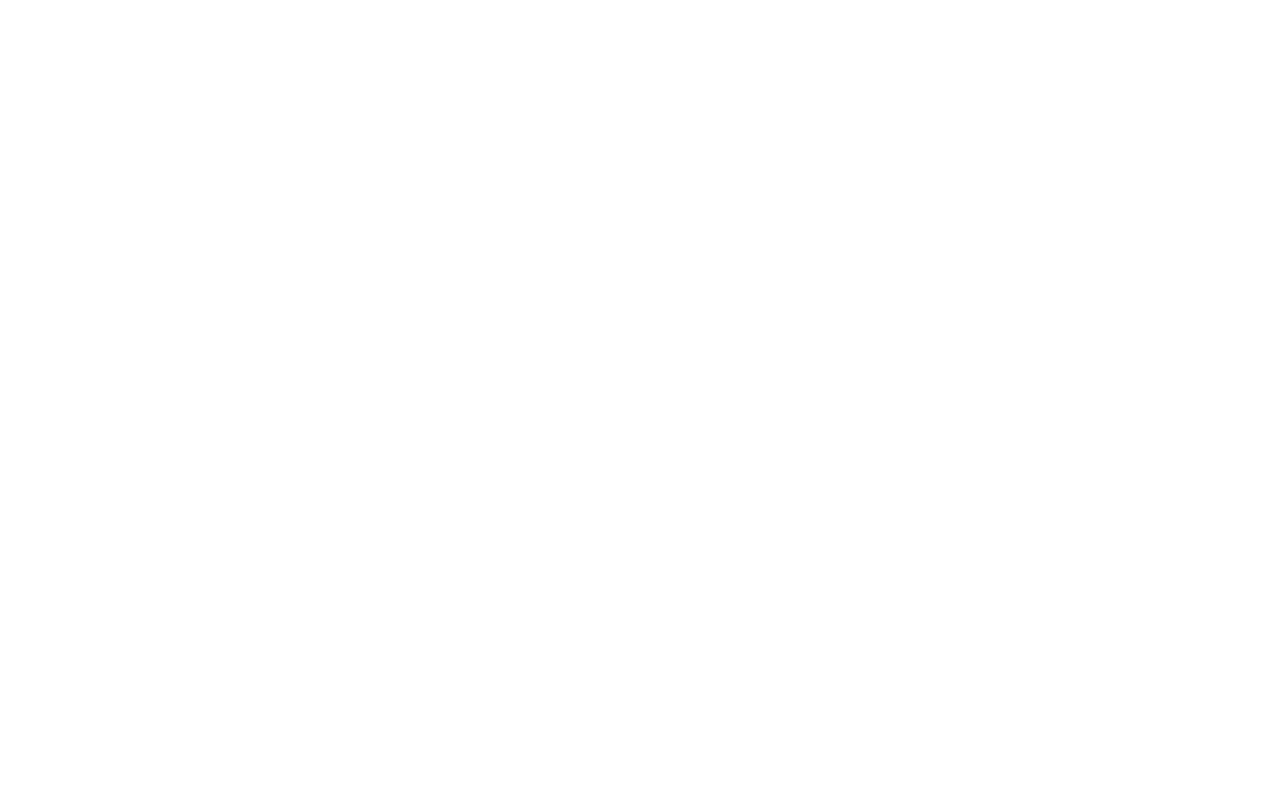
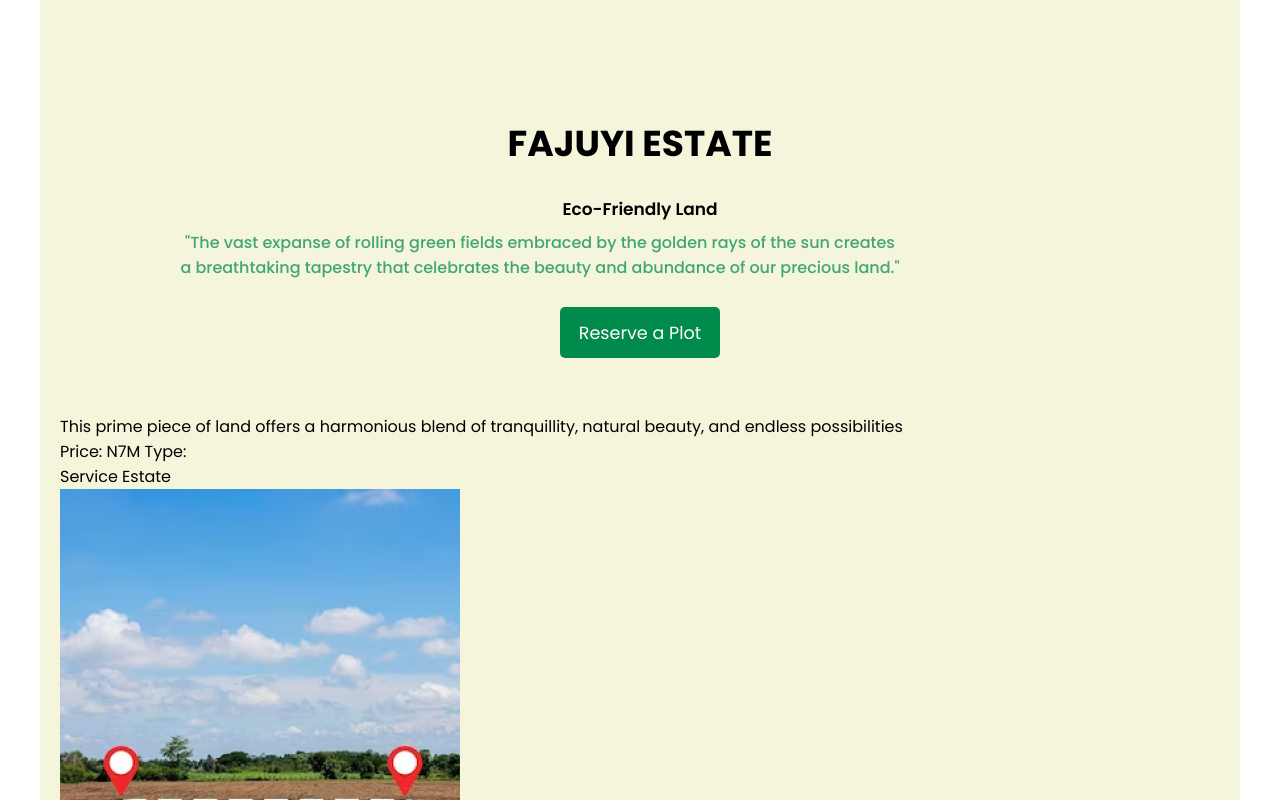
Before and after one commit to Dprinces/Real_Estate_Web_App, a React (Vite) app: page /land in a window 1280 px wide. Before the commit this address had no page. Shown: the top 800 px of the page. Built offline with nearby package versions, Linux system fonts and the light colour scheme.

Commit message:
update file

```diff
--- a/src/App.jsx
+++ b/src/App.jsx
@@ -5,7 +5,9 @@ import ScheduleInspection from "./Components/ScheduleInspection/ScheduleInspecti
 import OurProperties from "./Pages/OurProperties/OurProperties";
 import EstatePage from "./Pages/EstatePage/EstatePage";
 import AboutUs from "./Pages/AboutUs";
+import Land from "./Components/Features/Land/Land";
 import './index.css';
+import House from "./Components/Features/House/House";
 
 export default function App() {
   return (
@@ -16,6 +18,8 @@ export default function App() {
         <Route path="/fajuyiEstate" element={<EstatePage />} />
         <Route path="/scheduleInspection" element={<ScheduleInspection />} />
         <Route path="/aboutus" element={<AboutUs />} />
+        <Route path="/land" element={<Land />} />
+        <Route path="/house" element={<House />} />
       </Routes>
     </div>
   );
--- a/src/Components/Common/Header/NavItems.jsx
+++ b/src/Components/Common/Header/NavItems.jsx
@@ -27,6 +27,8 @@ export const navItems = [
   },
 ];
 
+
+
 export const serviceDropdown = [
   {
     id: 1,
--- a/src/Components/Features/Features.jsx
+++ b/src/Components/Features/Features.jsx
@@ -1,6 +1,6 @@
-import React from 'react'
-import './Features.css'
-
+import React from "react";
+import { Link } from "react-router-dom";
+import "./Features.css";
 
 export default function Features() {
   return (
@@ -8,16 +8,19 @@ export default function Features() {
       <div className="grid-container">
         <div className="grid-one">
           <p>
-            Our major aim is to provide you an affordable properties without having
-            to break the bank.
+            Our major aim is to provide you an affordable properties without
+            having to break the bank.
           </p>
         </div>
-        <div className='grid-two'>
+        <div className="grid-two">
+          <Link to="/land">
             <img src="/images/Land.png" alt="Land pics" />
+          </Link>
         </div>
         <div className="grid-three">
-            <img src="/images/House.png" alt="House pics" />
-
+          <Link to='/house'>
+          <img src="/images/House.png" alt="House pics" />
+          </Link>
         </div>
       </div>
     </>
--- /dev/null
+++ b/src/Components/Features/House/House.jsx
@@ -0,0 +1,8 @@
+import React from 'react'
+import './House.css'
+
+export default function House() {
+  return (
+    <div>House</div>
+  )
+}
--- /dev/null
+++ b/src/Components/Features/Land/Land.css
@@ -0,0 +1,52 @@
+ .container {
+  max-width: 1200px;
+  margin: 0 auto;
+  padding: 20px;
+  justify-content: center;
+  background-color: beige;
+}
+
+ /* .container {
+  max-width: 80%;
+  margin: 0 auto;
+  padding: 20px 0;
+  justify-content: center;
+
+
+}  */
+
+.heading {
+    text-align: center;
+    font-weight: 500;
+}
+
+
+h2 {
+    font-weight: 600;
+    font-size: 17px;
+    margin-bottom: 0.5rem;
+}
+
+.para-text {
+
+width: 60rem;
+height: auto;
+}
+
+.booking-btn {
+    border: none;
+  background: transparent;
+  padding: 6px 6px 6px 6px;
+  font-size: 1.1rem;
+  color: white;
+  background: #008A4C;
+  border-radius: 5px;
+  transition: 0.3s all ease-out;
+  cursor: pointer;
+   margin-bottom: 3.5rem;
+}
+
+
+/* .land-wrapper {
+
+} */
--- /dev/null
+++ b/src/Components/Features/Land/Land.jsx
@@ -0,0 +1,31 @@
+import React from "react";
+import "./Land.css";
+
+export default function Land() {
+  return (
+    <div className="container">
+      <div className="heading">
+        <h1 className="heading-title">FAJUYI ESTATE</h1>
+        <h2>Eco-Friendly Land</h2>
+        <p className="para-text">
+          "The vast expanse of rolling green fields embraced by the golden rays
+          of the sun creates <br />a breathtaking tapestry that celebrates the beauty
+          and abundance of our precious land."
+        </p>
+        <button className="booking-btn"> Reserve a Plot</button>
+      </div>
+      <div className="lands-container">
+        <p>
+          This prime piece of land offers a harmonious blend of tranquillity,
+          natural beauty, and endless possibilities
+        </p>
+        <p>
+          Price: N7M Type: <br /> Service Estate
+        </p>
+        <div className="land-image">
+            <img src="/images/land.png" alt="Land Image" />
+        </div>
+      </div>
+    </div>
+  );
+}
--- a/src/Components/ScheduleInspection/ScheduleInspection.css
+++ b/src/Components/ScheduleInspection/ScheduleInspection.css
@@ -18,10 +18,11 @@
   font-size: 24px;
   text-align: center;
   margin-bottom: 2rem;
+
 }
 
-.form-container {
-  background: #d9d9d94d;
+.form-container  {
+  background: transparent;
   padding: 20px;
   border-radius: 5px;
   box-shadow: 0 2px 4px rgba(0, 0, 0, 0.1);
@@ -62,7 +63,7 @@ height: 35.5625rem;
   margin-bottom: 5px;
 }
 
-.form-container input {
+.form-container input  {
   width: 30.4375rem;
   height: 2rem;
   padding: 20px;
@@ -76,8 +77,20 @@ height: 35.5625rem;
   box-shadow: 0px 8px 4px 0px rgba(0, 138, 76, 0.3);
 }
 
-.form-container select {
+.form-container .select-one {
   width: 30.4375rem;
+  height: 1.8rem;
+  padding: 19px;
+  border-radius: 4px;
+  margin-bottom: 1rem;
+  border-radius: 0.625rem;
+  border: 2px solid rgba(0, 138, 76, 0.8);
+  background: rgba(217, 217, 217, 0.2);
+  box-shadow: 0px 8px 4px 0px rgba(0, 138, 76, 0.3);
+}
+
+.form-container .select-two {
+  /* width: 30.4375rem; */
   height: 1.8rem;
   padding: 19px;
   border-radius: 4px;
@@ -117,7 +130,64 @@ input::placeholder {
   background-color: #0056b3;
 }
 
-inout:required {
+input:required {
   color: green;
 
 }
+
+/* scheduleInspection.css */
+
+/* Style for the time container */
+.time-container {
+  display: flex;
+  align-items: center;
+}
+
+/* Style for each time dropdown */
+.time-dropdown {
+  margin-right: 5px;
+
+}
+
+/* Style for the time separator (:) */
+.time-separator {
+  margin: 0 5px;
+  font-weight: bold;
+}
+
+/* Style for the dropdown arrow */
+select {
+  appearance: none;
+  -webkit-appearance: none;
+  -moz-appearance: none;
+  background: url('path/to/your/dropdown-arrow-icon.png') no-repeat;
+  background-position: right 10px center;
+  background-size: 15px;
+  padding-right: 25px; /* Adjust this value as needed based on your arrow icon size */
+  padding-left: 5px; /* Add some padding on the left to make room for arrow icon */
+  border: 1px solid #ccc;
+  border-radius: 5px;
+  font-size: 16px;
+  outline: none;
+  cursor: pointer;
+  width: 23px;
+
+}
+
+/* Style for the dropdown options */
+select option {
+  background: #fff;
+  color: #333;
+}
+
+/* Optional: Style for the button */
+button[type="submit"] {
+  margin-top: 10px;
+  padding: 10px 20px;
+  background-color: #007bff;
+  color: #fff;
+  border: none;
+  border-radius: 5px;
+  font-size: 16px;
+  cursor: pointer;
+}
--- a/src/Components/ScheduleInspection/ScheduleInspection.jsx
+++ b/src/Components/ScheduleInspection/ScheduleInspection.jsx
@@ -12,7 +12,9 @@ export default function ScheduleInspection() {
     properties: '',
     preferredContactMethod: '',
     inspectionDate: '',
-    inspectionTime: '',
+    inspectionHour: '12',
+    inspectionMinute: '00',
+    inspectionAMPM: 'AM',
   });
 
   const handleChange = (e) => {
@@ -27,7 +29,6 @@ export default function ScheduleInspection() {
     e.preventDefault();
     console.log(formData);
   };
-
 
   return (
     <>
@@ -45,13 +46,16 @@ export default function ScheduleInspection() {
         </div>
         <div className="form-container">
           <div className="image-container">
-            <img src="../images/customer-service.png" alt="Female Customer Service" />
+            <img
+              src="../images/clip-art.png"
+              alt="Clip Art"
+            />
           </div>
           <form onSubmit={handleSubmit}>
             <label>Name</label>
             <input
               type="text"
-              name="name"
+              name="Name"
               value={formData.Name}
               onChange={handleChange}
               placeholder="Enter your full name"
@@ -84,6 +88,7 @@ export default function ScheduleInspection() {
               value={formData.properties}
               onChange={handleChange}
               required
+              className="select-one"
             >
               <option value="" disabled>
                 Select the type of property
@@ -94,11 +99,12 @@ export default function ScheduleInspection() {
               {/* Add more property types as needed */}
             </select>
 
-            <label>Select a Prefer Contact Method</label>
+            <label>Select a Preferred Contact Method</label>
             <select
               name="preferredContactMethod"
               value={formData.preferredContactMethod}
               onChange={handleChange}
+              className="select-one"
               required
             >
               <option value="" disabled>
@@ -119,14 +125,54 @@ export default function ScheduleInspection() {
             />
 
             <label>Time</label>
-            <input
-              type="time"
-              name="inspectionTime"
-              value={formData.inspectionTime}
+            <div className="time-container">
+              <div className="time-dropdown">
+                <select
+                  name="inspectionHour"
+                  value={formData.inspectionHour}
                   onChange={handleChange}
-              placeholder="Select the inspection time"
+                  className="select-two"
                   required
-            />
+                >
+                  {Array.from({ length: 12 }, (_, i) => i + 1).map((hour) => (
+                    <option key={hour} value={hour.toString().padStart(2, "0")}>
+                      {hour.toString().padStart(2, "0")}
+                    </option>
+                  ))}
+                </select>
+              </div>
+              {/* <span className="time-separator">:</span> */}
+              <div className="time-dropdown">
+                <select
+                  name="inspectionMinute"
+                  value={formData.inspectionMinute}
+                  onChange={handleChange}
+                  className="select-two"
+                  required
+                >
+                  {Array.from({ length: 60 }, (_, i) => i).map((minute) => (
+                    <option
+                      key={minute}
+                      value={minute.toString().padStart(2, "0")}
+                    >
+                      {minute.toString().padStart(2, "0")}
+                    </option>
+                  ))}
+                </select>
+              </div>
+              <div className="time-dropdown">
+                <select
+                  name="inspectionAMPM"
+                  value={formData.inspectionAMPM}
+                  onChange={handleChange}
+                  className="select-two"
+                  required
+                >
+                  <option value="AM">AM</option>
+                  <option value="PM">PM</option>
+                </select>
+              </div>
+            </div>
 
             <button type="submit">Schedule Inspection</button>
           </form>
@@ -135,4 +181,4 @@ export default function ScheduleInspection() {
       <Footer />
     </>
   );
-};
+}
--- a/src/Components/Stats/Stats.jsx
+++ b/src/Components/Stats/Stats.jsx
@@ -18,14 +18,14 @@ export default function Stats() {
       </div>
       <div className="flexColCenter stat">
         <span>
-          <CountUp start={30} end={54} duration={4} />
+          <CountUp start={20} end={54} duration={4} />
           <span>+</span>
         </span>
         <span className="secondary-text">Plot sold</span>
       </div>
       <div className="flexColCenter stat">
         <span>
-          <CountUp start={20} end={42} duration={4} />
+          <CountUp start={10} end={42} duration={4} />
           <span>+</span>
         </span>
         <span className="secondary-text">Unit sold</span>
```
Also changed, not shown: public/images/land-image.png (added), src/Components/Features/House/House.css (added). Lines whose indentation alone changed are shown as unchanged.
